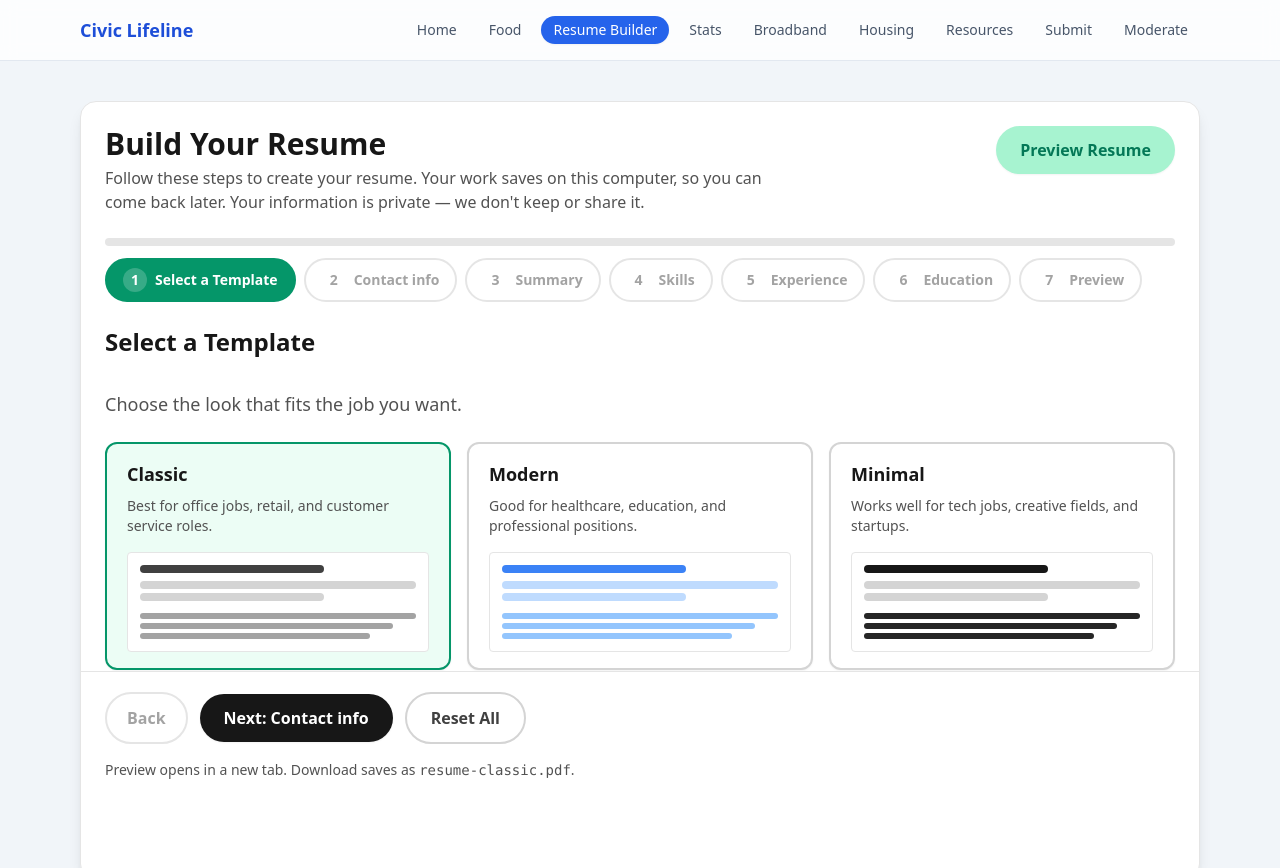
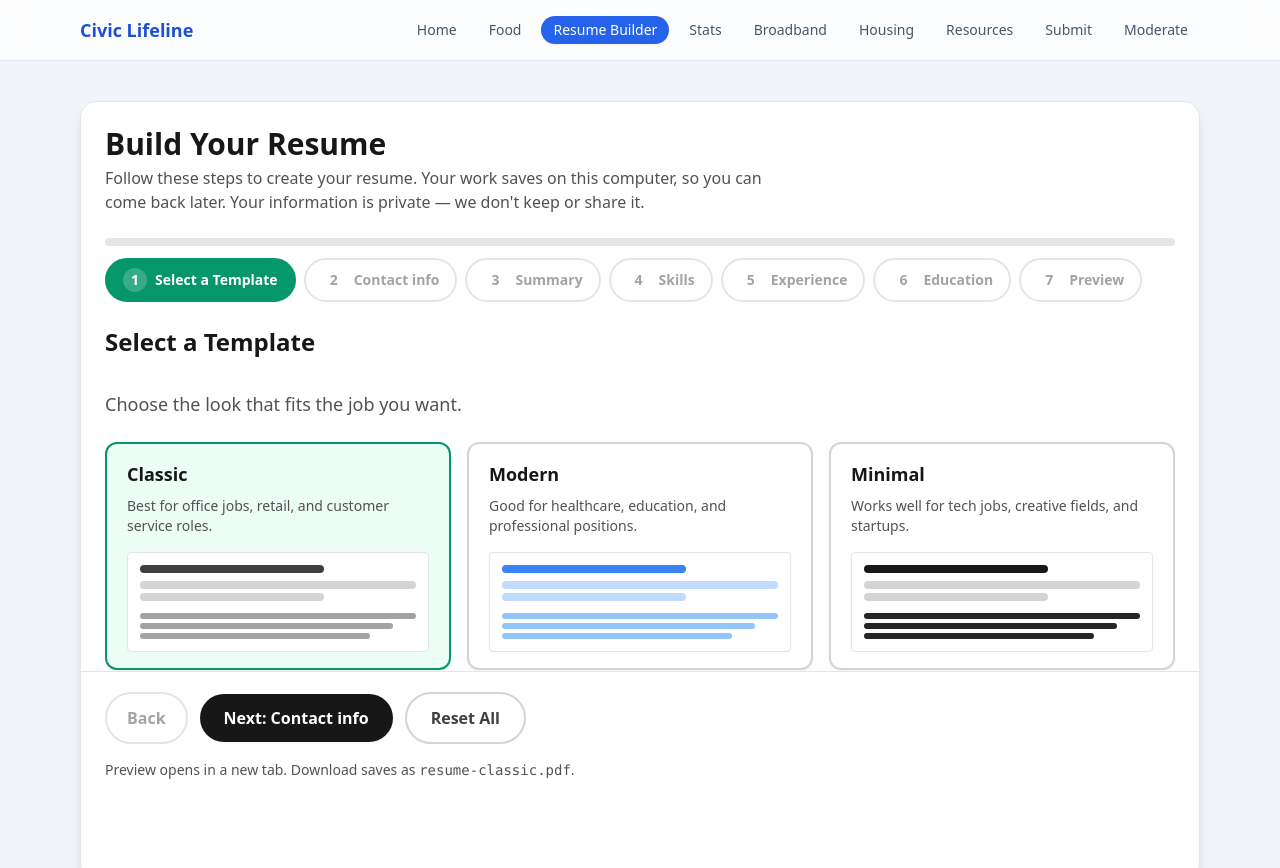
Before and after one commit to juchheim/civic-lifeline, a Next.js app in the folder apps/web/: page /resume in a window 1280 px wide. Shown: the top 868 px of the page. Built offline with nearby package versions, Linux system fonts and the light colour scheme.

Commit message:
Hide Preview Resume button in header until ready
- Both header and bottom nav buttons now only show when canPreview is true
- Consistent behavior across all button locations

```diff
--- a/apps/web/components/resume/ResumeBuilderSection.tsx
+++ b/apps/web/components/resume/ResumeBuilderSection.tsx
@@ -191,16 +191,18 @@ return (
           </p>
         </div>
         <div className="flex flex-col items-stretch gap-2 sm:flex-row sm:items-center">
+          {canPreview && (
             <button
               type="button"
               onClick={handleGenerate}
-            disabled={!canPreview || isPreviewLoading}
+              disabled={isPreviewLoading}
               className="rounded-full bg-emerald-600 px-6 py-3 text-base font-semibold text-white shadow-sm transition hover:bg-emerald-700 focus:outline-none focus:ring-4 focus:ring-emerald-200 disabled:cursor-not-allowed disabled:bg-emerald-200 disabled:text-emerald-700"
               aria-describedby={buttonsHelpId}
               title="Open a PDF preview in a new tab"
             >
               {isPreviewLoading ? 'Opening Preview…' : 'Preview Resume'}
             </button>
+          )}
           {previewUrl && (
             <a
               href={previewUrl}
```
Lines whose indentation alone changed are shown as unchanged.
